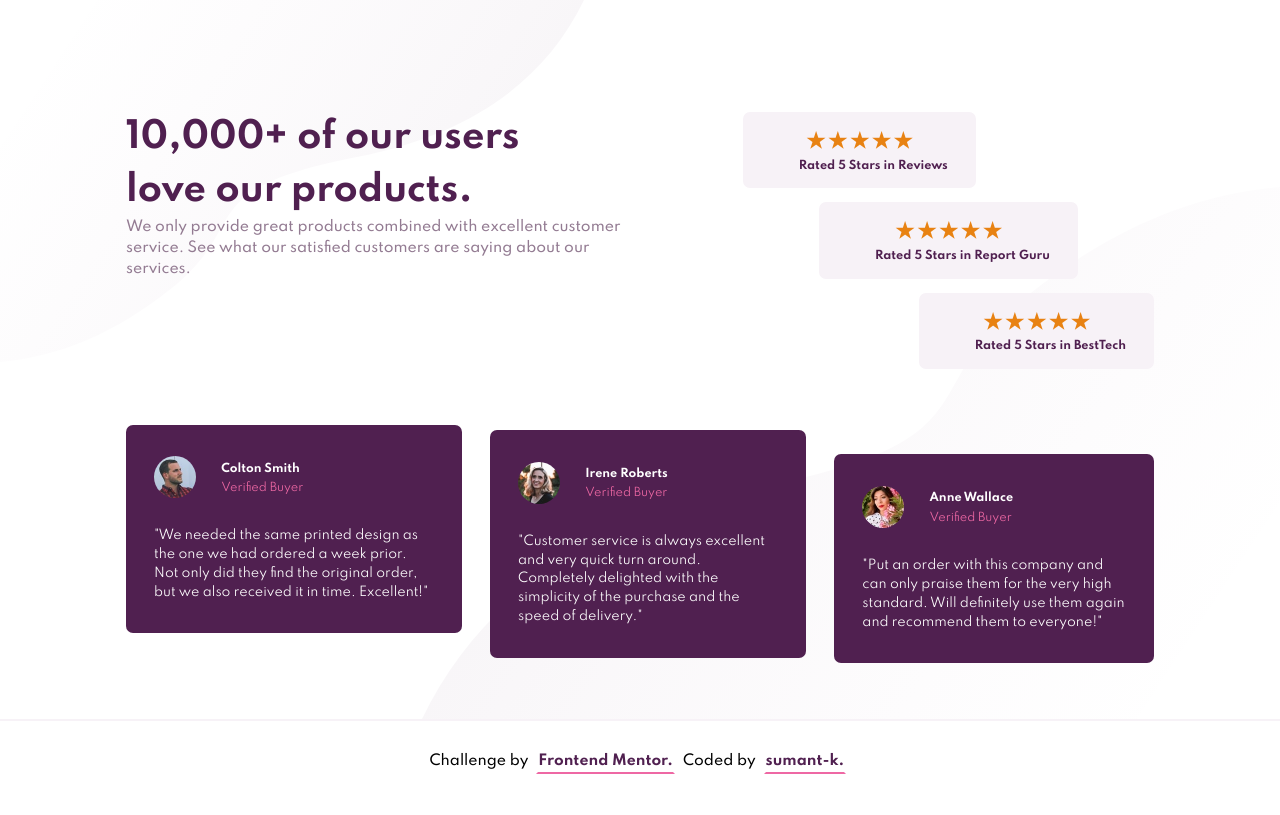
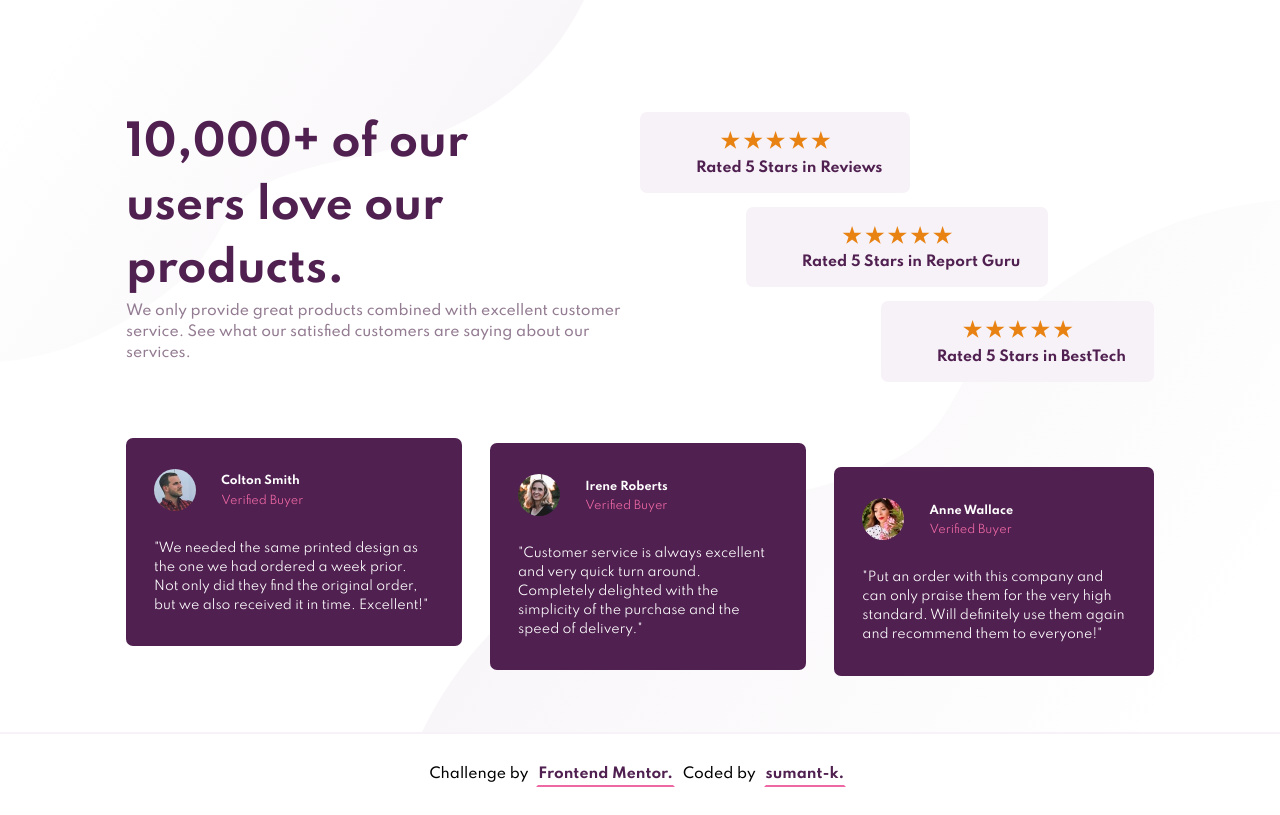
Before and after one commit to sumant-k/fm-social-proof-section, a website: page index.html in a window 1280 px wide. Drawn offline with Linux system fonts and the light colour scheme.

Commit message:
Accessibility  issue fix

```diff
--- a/index.html
+++ b/index.html
@@ -17,8 +17,8 @@
     <!-- Feel free to remove these styles or customise in your own stylesheet 👍 -->
   </head>
   <body>
-    <section class="social-proof">
-      <main class="overview">
+    <main class="social-proof">
+      <div class="overview">
         <div class="overview__header-box">
           <h1 class="overview__header">
             10,000+ of our users love our products.
@@ -65,7 +65,7 @@
             <div class="overview__ratings-type">Rated 5 Stars in BestTech</div>
           </div>
         </div>
-      </main>
+      </div>
       <div class="review-box">
         <div class="review-box__item">
           <div class="user-box">
@@ -128,7 +128,7 @@
           </div>
         </div>
       </div>
-    </section>
+    </main>
 
 
     <div class="attribution">
--- a/sass/_component.scss
+++ b/sass/_component.scss
@@ -48,7 +48,7 @@
   }
   &__header {
     display: block;
-    font-size: 2.5rem;
+    font-size: 3rem;
     -webkit-box-decoration-break: clone;
     box-decoration-break: clone;
     font-weight: 700;
@@ -73,7 +73,7 @@
     flex-direction: column;
     align-items: flex-start;
     justify-content: flex-start;
-    flex: 0 0 40%;
+    flex: 0 0 50%;
     @include respond(tab-port) {
       flex: 1;
     }
@@ -104,7 +104,7 @@
     }
     &-stars,
     &-type {
-      font-size: 0.8rem;
+      font-size: 1rem;
       display: inline-block;
       @include respond(tab-land) {
         display: block;
```
Also changed, not shown: css/style.css.
